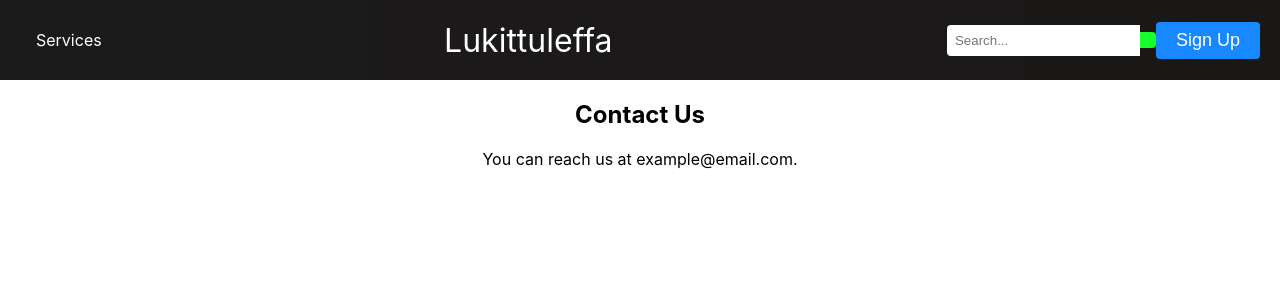
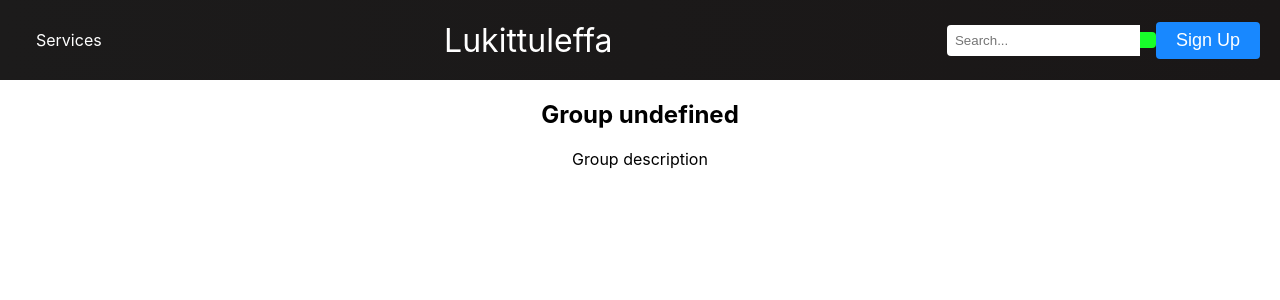
Before and after one commit to TVT22-8/LukittuLeffa, a React (Create React App) app in the folder frontend/: page /Group in a window 1280 px wide. Shown: the top 300 px of the page. Built offline with nearby package versions, Linux system fonts and the light colour scheme.

Commit message:
frontendiä

```diff
--- /dev/null
+++ b/frontend/src/components/GroupList.js
@@ -0,0 +1,29 @@
+// GroupList.js
+import React from 'react';
+import { Link } from 'react-router-dom';
+import './GroupList.css'; // Import your CSS file
+
+const GroupList = () => {
+  const groups = [
+    { id: 1, name: 'Group 1' },
+    { id: 2, name: 'Group 2' },
+    // Add more groups as needed
+  ];
+
+  return (
+    <div className="group-list-container">
+      <div className="content">
+        <h2>Group List</h2>
+        <ul>
+          {groups.map((group) => (
+            <li key={group.id}>
+              <Link to={`/groups/${group.id}`}>{group.name}</Link>
+            </li>
+          ))}
+        </ul>
+      </div>
+    </div>
+  );
+};
+
+export default GroupList;
--- a/frontend/src/components/pages/Group.js
+++ b/frontend/src/components/pages/Group.js
@@ -1,12 +1,18 @@
+// Group.js
 import React from 'react';
+import { useParams } from 'react-router-dom';
+import './GroupList.css'; // Import your CSS file
 
 const Group = () => {
+  const { id } = useParams();
+  const group = { id, name: `Group ${id}`, description: 'Group description' };
+
   return (
-    <div>
-      <h2>Contact Us</h2>
-      <p>You can reach us at example@email.com.</p>
+    <div className="group-detail-container">
+      <h2>{group.name}</h2>
+      <p>{group.description}</p>
     </div>
   );
-}
+};
 
 export default Group;
```
Also changed, not shown: frontend/src/components/pages/GroupList.css (added).
